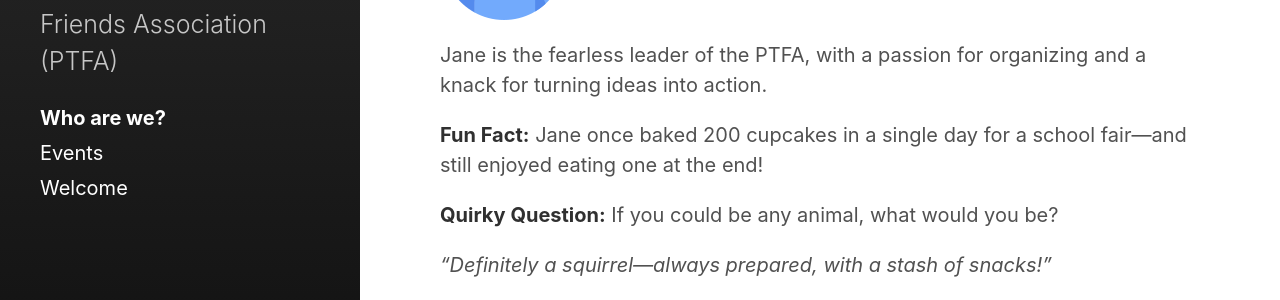
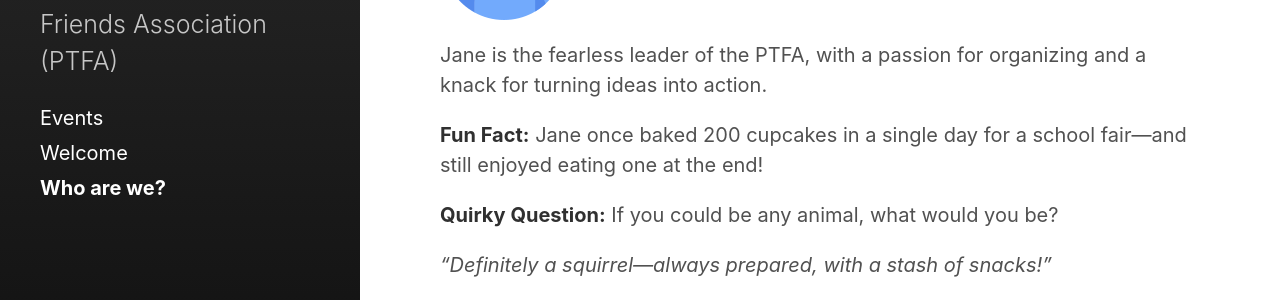
Before and after one commit to skeddy/stcathsptfa, a Jekyll site: the page built from about.md, in a window 1280 px wide. Shown: the part 432-732 px from the top of the page. Built offline with Jekyll 4.4.1, drawn with Linux system fonts in a browser that asks for light colours; part of the change alters nothing that is shown.

```diff
--- a/about.md
+++ b/about.md
@@ -3,6 +3,7 @@ layout: index
 title: "Who are we?"
 permalink: /about
 sidebar_link: true
+sidebar_sort_order: 2
 ---
 
 # Meet your PTFA team!
```
